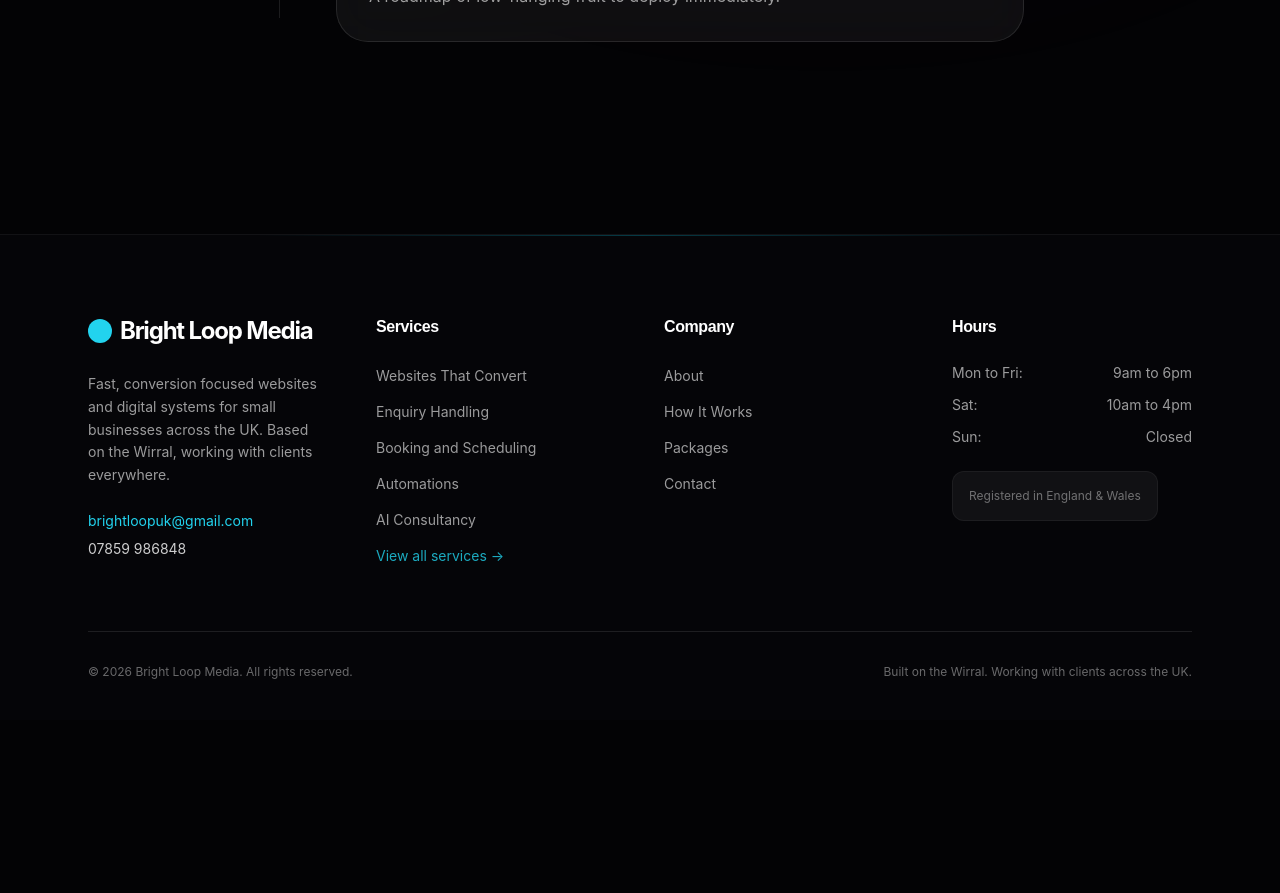
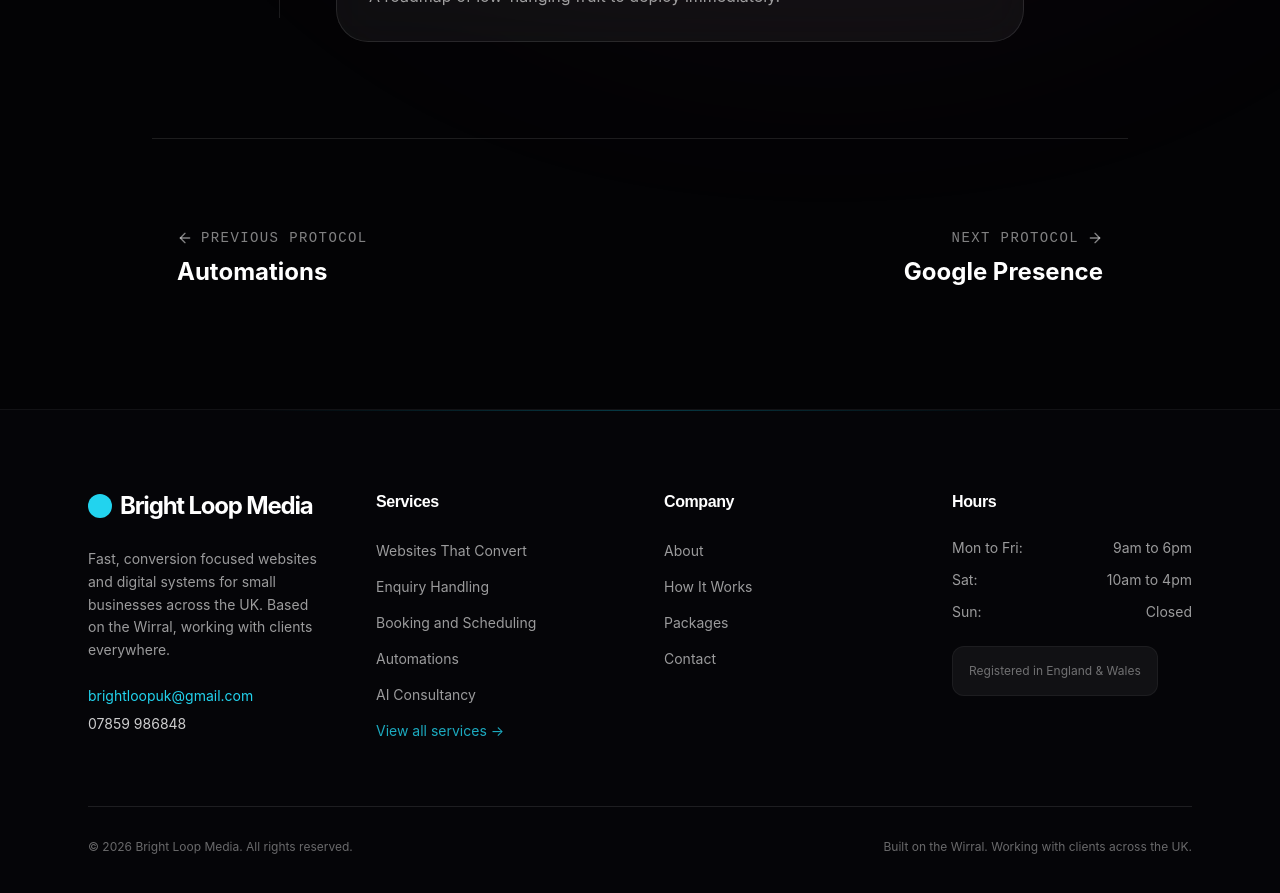
Before and after one commit to chrisilabaca-dotcom/BrightLoopMedia, a React (Vite) app: page /services/ai-consultancy in a window 1280 px wide. Shown: the part 1760-2653 px from the top of the page. Before the commit the page ends 2480 px from the top, so only its background shows below. Built offline with nearby package versions, Linux system fonts and the light colour scheme.

Commit message:
Add next/prev navigation to services

```diff
--- a/src/pages/Service.tsx
+++ b/src/pages/Service.tsx
@@ -1,7 +1,7 @@
 import { useRoute, useLocation } from "wouter";
 import { siteData } from "../content/site";
 import { SEO } from "../components/ui/SEO";
-import { ArrowLeft, Zap } from "lucide-react";
+import { ArrowLeft, ArrowRight, Zap } from "lucide-react";
 import { useEffect, useRef } from "react";
 import gsap from "gsap";
 import { ScrollTrigger } from "gsap/ScrollTrigger";
@@ -22,6 +22,11 @@ export function Service() {
         setLocation("/");
         return null;
     }
+
+    const validServices = siteData.services.filter(s => s.id !== "helloflint");
+    const currentIndex = validServices.findIndex(s => s.id === params.id);
+    const prevService = validServices[(currentIndex - 1 + validServices.length) % validServices.length];
+    const nextService = validServices[(currentIndex + 1) % validServices.length];
 
     useEffect(() => {
         const ctx = gsap.context(() => {
@@ -176,6 +181,25 @@ export function Service() {
                         </div>
                     </div>
                 )}
+
+                {/* Service Navigation */}
+                <div className="mt-16 flex flex-col sm:flex-row items-center justify-between gap-6 border-t border-white/10 pt-16 hero-text">
+                    <button onClick={() => setLocation(`/services/${prevService.id}`)} className="group flex flex-col items-start gap-2 hover:bg-white/5 p-6 rounded-3xl transition-colors w-full sm:w-1/2 text-left border border-transparent hover:border-white/10">
+                        <span className="text-sm font-mono text-white/50 tracking-widest uppercase flex items-center gap-2">
+                            <ArrowLeft className="w-4 h-4 group-hover:-translate-x-1 transition-transform" />
+                            Previous Protocol
+                        </span>
+                        <span className="text-2xl font-bold text-white group-hover:text-cyan-400 transition-colors">{prevService.title}</span>
+                    </button>
+
+                    <button onClick={() => setLocation(`/services/${nextService.id}`)} className="group flex flex-col items-end gap-2 hover:bg-white/5 p-6 rounded-3xl transition-colors w-full sm:w-1/2 text-right border border-transparent hover:border-white/10">
+                        <span className="text-sm font-mono text-white/50 tracking-widest uppercase flex items-center gap-2">
+                            Next Protocol
+                            <ArrowRight className="w-4 h-4 group-hover:translate-x-1 transition-transform" />
+                        </span>
+                        <span className="text-2xl font-bold text-white group-hover:text-cyan-400 transition-colors">{nextService.title}</span>
+                    </button>
+                </div>
             </div>
         </div>
     );
```
